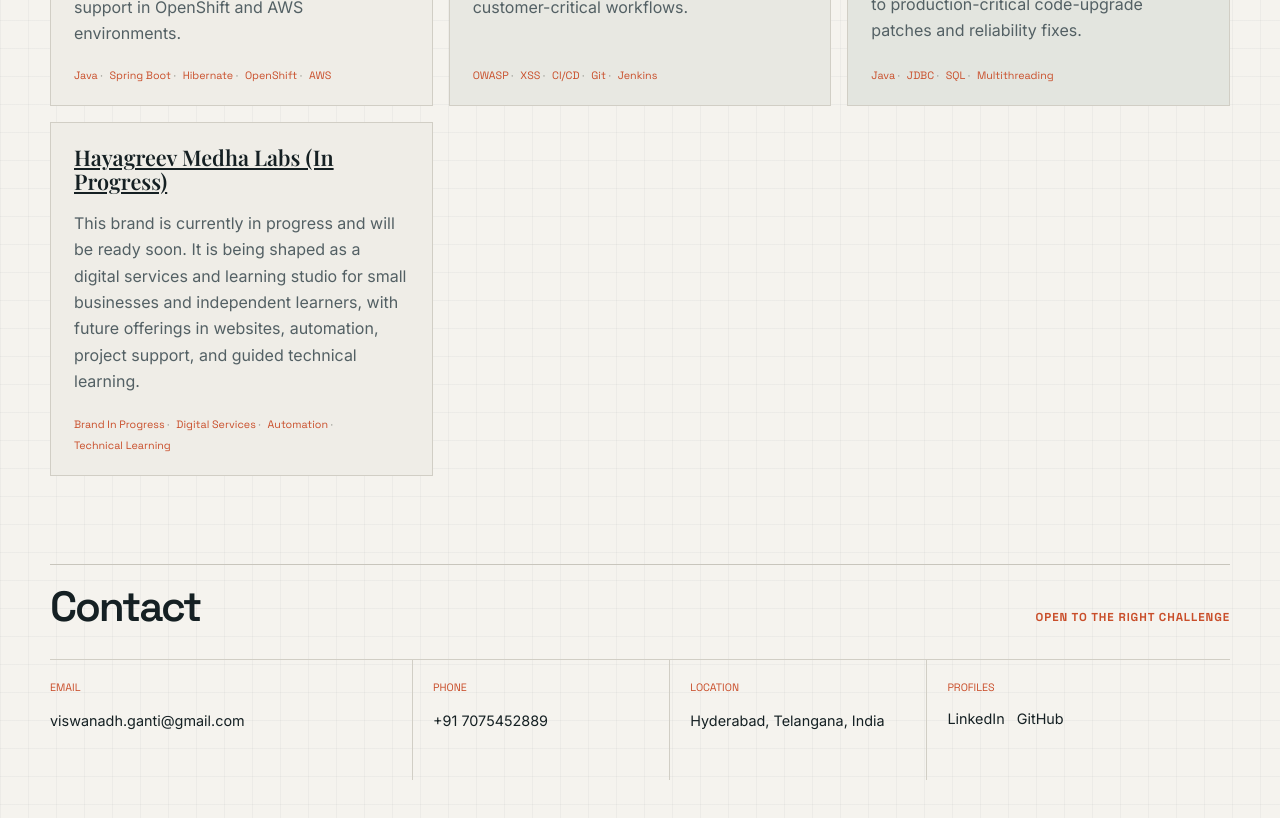
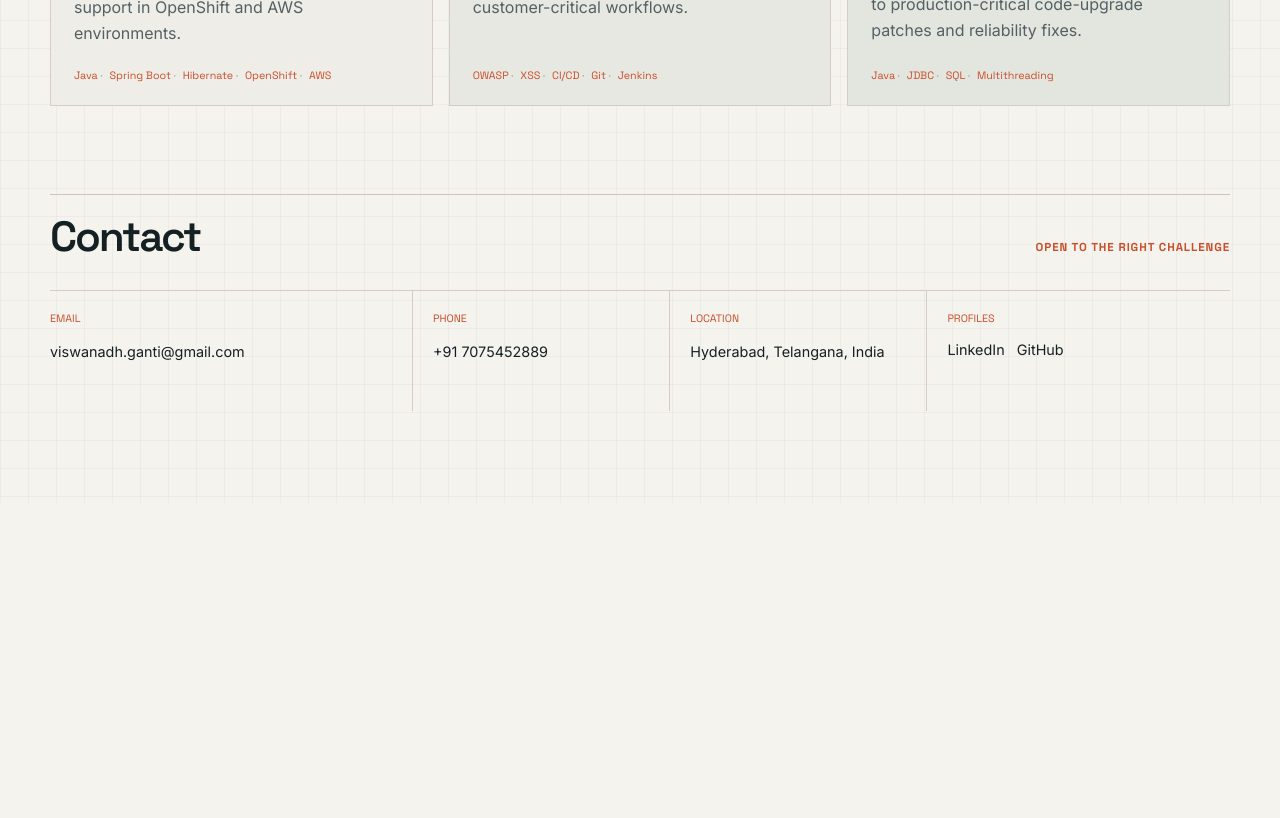
Before and after one commit to Viswanadh-Ganti/my-portfolio, a React (Vite) app: page / in a window 1280 px wide. Shown: the part 4320-5138 px from the top of the page. After the commit the page ends 4823 px from the top, so only its background shows below. Built offline with nearby package versions, Linux system fonts and the light colour scheme; a web font is replaced by a local one.

Commit message:
Removed Hayagreev... Project

```diff
--- a/src/components/Project.jsx
+++ b/src/components/Project.jsx
@@ -17,13 +17,13 @@ const projects = [
       'Worked with the development team to build and maintain modules for a high-throughput package-sorting platform, applying multithreading, JDBC, and SQL optimization to production-critical code-upgrade patches and reliability fixes.',
     tech: ['Java', 'JDBC', 'SQL', 'Multithreading'],
   },
-  {
-    title: 'Hayagreev Medha Labs (In Progress)',
-    description:
-      'This brand is currently in progress and will be ready soon. It is being shaped as a digital services and learning studio for small businesses and independent learners, with future offerings in websites, automation, project support, and guided technical learning.',
-    tech: ['Brand In Progress', 'Digital Services', 'Automation', 'Technical Learning'],
-    url: 'https://hayagreev-medha-labs.vercel.app/',
-  },
+  // {
+  //   title: 'Hayagreev Medha Labs (In Progress)',
+  //   description:
+  //     'This brand is currently in progress and will be ready soon. It is being shaped as a digital services and learning studio for small businesses and independent learners, with future offerings in websites, automation, project support, and guided technical learning.',
+  //   tech: ['Brand In Progress', 'Digital Services', 'Automation', 'Technical Learning'],
+  //   url: 'https://hayagreev-medha-labs.vercel.app/',
+  // },
 ]
 
 export default function Projects() {
```
